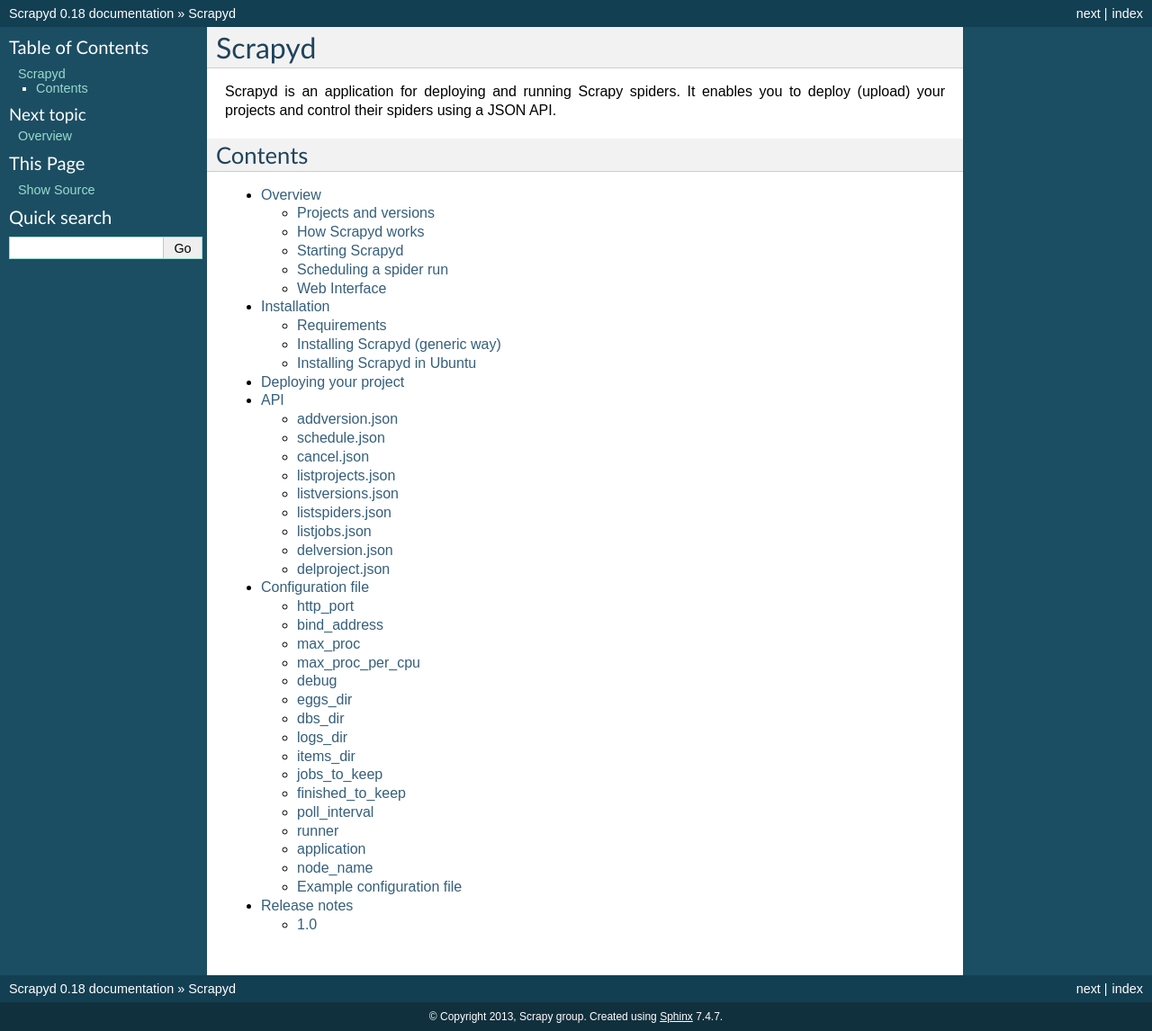
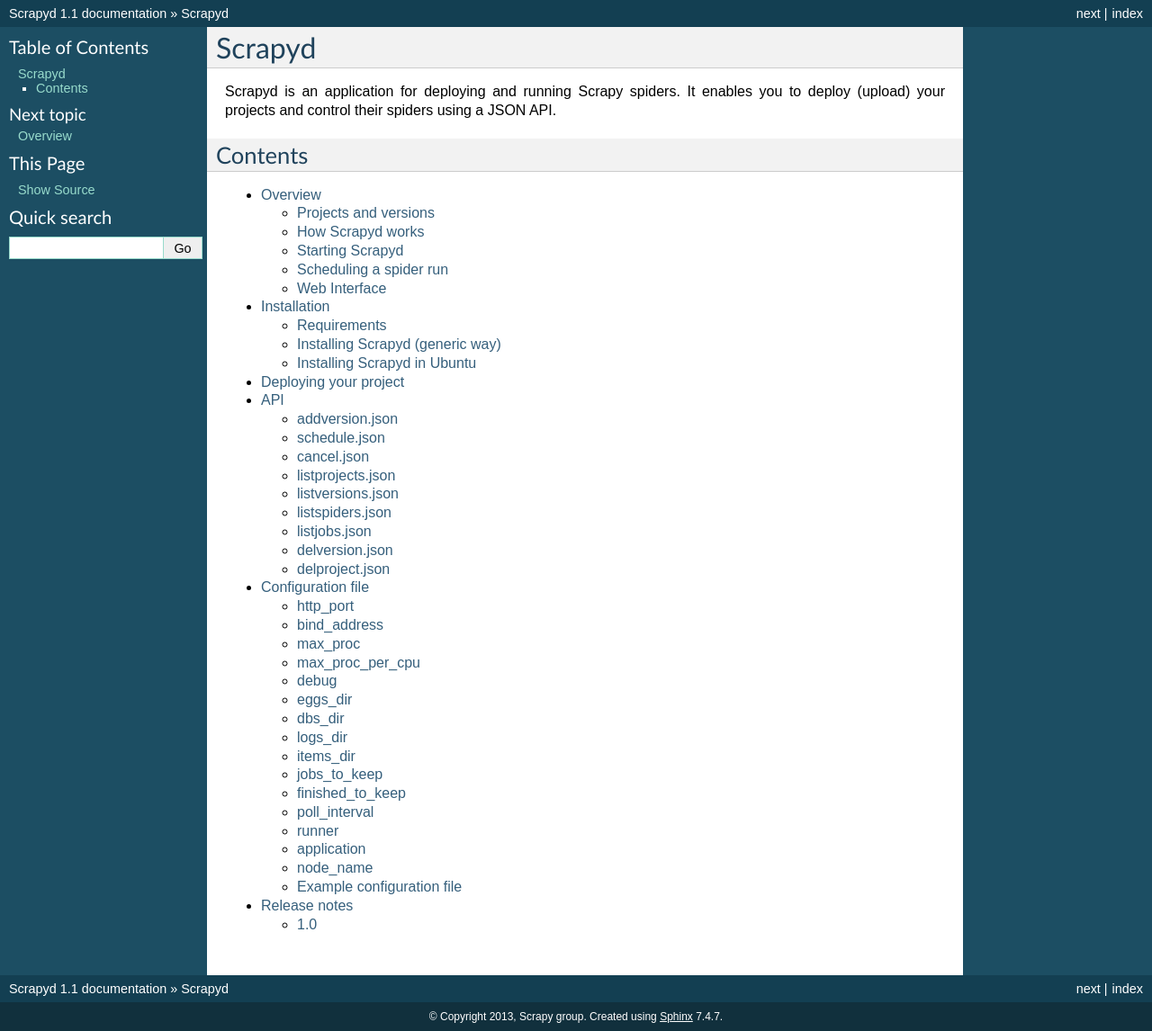
Before and after one commit to scrapy/scrapyd, a Sphinx documentation site: the page built from docs/index.rst, in a window 1280 px wide. Shown: the whole page at 90% size. Built offline with Sphinx 7.4.7, drawn with Linux system fonts in a browser that asks for light colours.

Commit message:
update project version in sphinx conf

```diff
--- a/docs/conf.py
+++ b/docs/conf.py
@@ -48,9 +48,9 @@
 # built documents.
 #
 # The short X.Y version.
-version = '0.18'
+version = '1.1'
 # The full version, including alpha/beta/rc tags.
-release = '0.18'
+release = '1.1'
 
 # The language for content autogenerated by Sphinx. Refer to documentation
 # for a list of supported languages.
```
